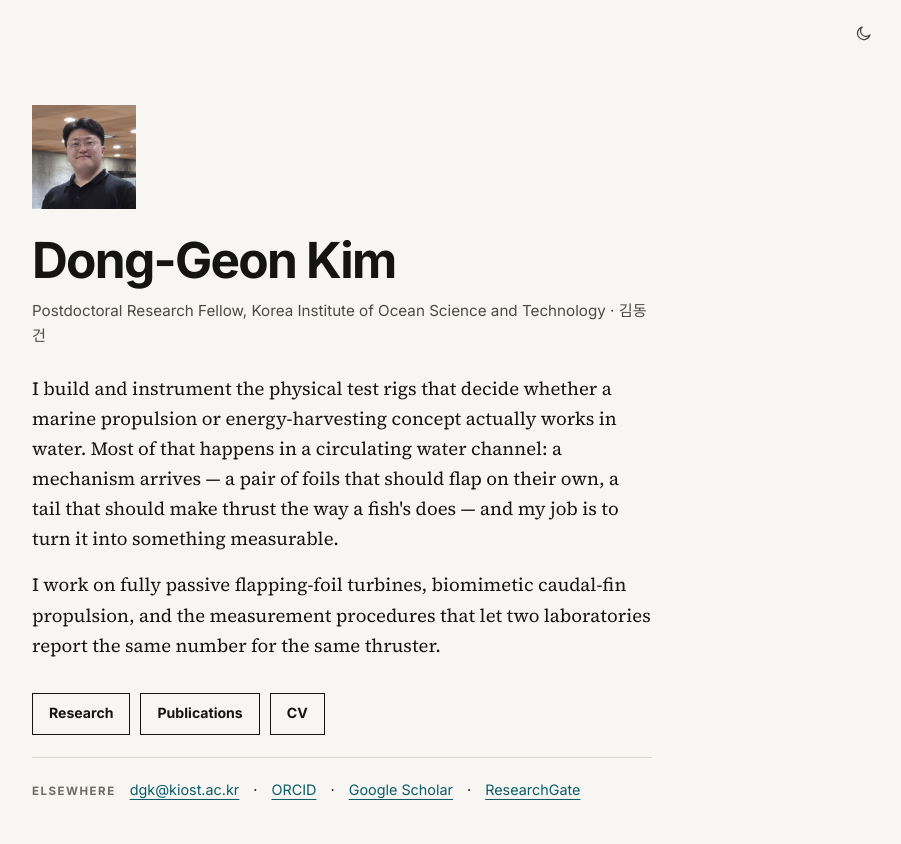
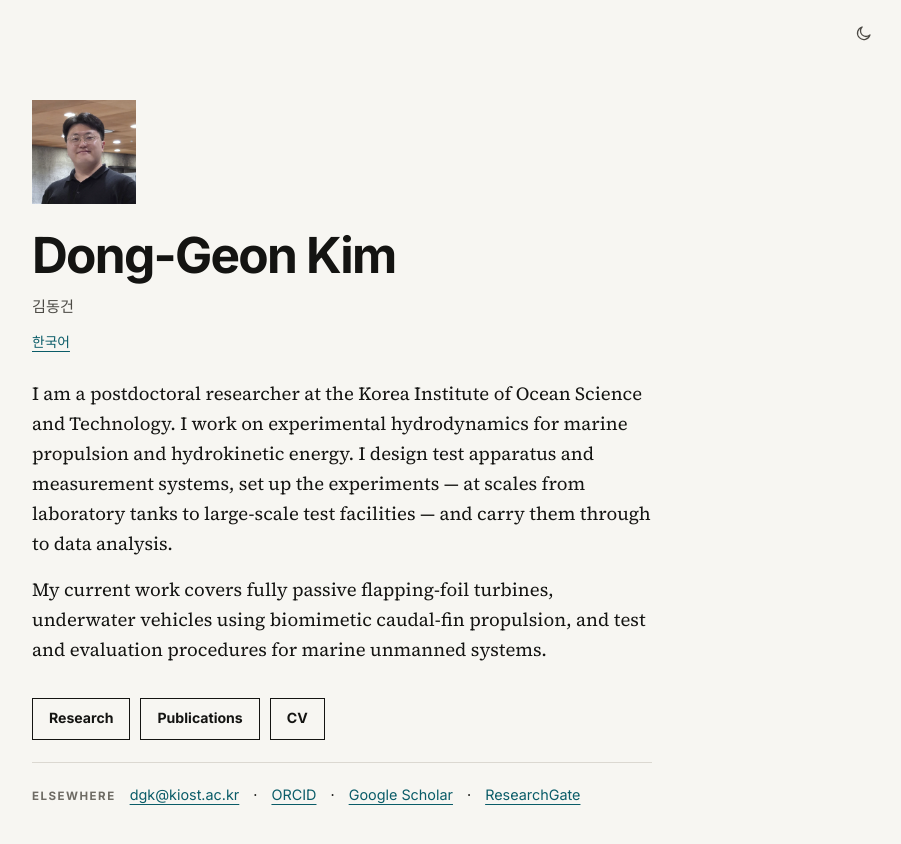
Before and after one commit to Halysis/halysis.github.io, a Jekyll site: the page built from index.html, in a window 1280 px wide. Shown: the top 844 px of the page, without its empty margins (298-1199 px from the left). Built offline with Jekyll 4.4.1, drawn with Linux system fonts in a browser that asks for light colours.

Commit message:
Add files via upload

```diff
--- a/_layouts/default.html
+++ b/_layouts/default.html
@@ -1,5 +1,5 @@
 <!doctype html>
-<html lang="en">
+<html lang="{{ page.lang }}">
 <head>
   <meta charset="utf-8">
   <meta name="viewport" content="width=device-width, initial-scale=1">
@@ -26,6 +26,10 @@
   <!-- SEO / indexing -->
   <meta name="robots" content="index, follow, max-snippet:-1, max-image-preview:large, max-video-preview:-1">
   <link rel="canonical" href="{{ site.url }}{{ page.url }}">
+{% if page.alt_url %}  <link rel="alternate" hreflang="{{ page.lang }}" href="{{ site.url }}{{ page.url }}">
+  <link rel="alternate" hreflang="{{ page.alt_lang }}" href="{{ site.url }}{{ page.alt_url }}">
+  <link rel="alternate" hreflang="x-default" href="{{ site.url }}/">
+{% endif %}
 
   <title>{{ page.title }}</title>
   <meta name="description" content="{{ page.description }}">
@@ -36,7 +40,7 @@
   <meta property="og:title" content="{{ page.title }}">
   <meta property="og:description" content="{{ page.description }}">
   <meta property="og:url" content="{{ site.url }}{{ page.url }}">
-  <meta property="og:locale" content="en_US">
+  <meta property="og:locale" content="{{ page.og_locale }}">
   <!-- Once a photo exists, add it here and the same file becomes the social preview:
   <meta property="og:image" content="{{ site.url }}/assets/img/og-image.jpg"> -->
   <meta name="twitter:card" content="summary_large_image">
--- a/assets/css/site.css
+++ b/assets/css/site.css
@@ -1,5 +1,5 @@
 :root {
-  --font-sans: "Inter", "Helvetica Neue", Arial, Helvetica, sans-serif;
+  --font-sans: "Inter", "Helvetica Neue", "Apple SD Gothic Neo", "Malgun Gothic", "Noto Sans KR", Arial, Helvetica, sans-serif;
   --font-serif: "Source Serif 4", Georgia, "Times New Roman", serif;
   --black: #141412;
   --gray-1: #4c4a45;
@@ -987,3 +987,42 @@ footer {
     width: min(calc(100% - 30px), 620px);
   }
 }
+
+.lang-switch {
+  margin: 12px 0 0;
+  font-size: 0.86rem;
+}
+
+.lang-switch a {
+  color: var(--accent);
+}
+
+.lang-switch a:hover {
+  color: var(--accent-strong);
+}
+
+.card-note {
+  margin: 14px 0 0;
+  color: var(--gray-2);
+  font-size: 0.82rem;
+}
+
+/* Korean pages: the Latin serif has no Hangul, so set the body copy in the
+   sans stack deliberately rather than letting it fall back mid-paragraph.
+   Wide tracking also breaks Hangul, so it is dialled back. */
+html[lang="ko"] .intro,
+html[lang="ko"] .lead {
+  font-family: var(--font-sans);
+  font-size: 1.06rem;
+  line-height: 1.72;
+  word-break: keep-all;
+}
+
+html[lang="ko"] .card-elsewhere .label,
+html[lang="ko"] .overline {
+  letter-spacing: 0.02em;
+}
+
+html[lang="ko"] h1 {
+  letter-spacing: -0.02em;
+}
--- a/cv/index.html
+++ b/cv/index.html
@@ -1,5 +1,7 @@
 ---
 layout: default
+lang: en
+og_locale: en_US
 nav: cv
 title: "CV — Dong-Geon Kim, Ph.D."
 description: "Curriculum vitae of Dong-Geon Kim, Ph.D. — appointments, funded projects, degrees, specialized training, awards, and experimental methods."
--- a/index.html
+++ b/index.html
@@ -1,8 +1,12 @@
 ---
 layout: default
 nav: home
-title: "Dong-Geon Kim, Ph.D. — Biomimetic Marine Propulsion & Experimental Hydrodynamics"
-description: "Dong-Geon Kim (김동건), Ph.D. — postdoctoral researcher at KIOST. I build and instrument physical test rigs for biomimetic marine propulsion and flapping-foil hydrokinetic turbines."
+lang: en
+og_locale: en_US
+alt_lang: ko
+alt_url: /ko/
+title: "Dong-Geon Kim, Ph.D. — Experimental Hydrodynamics for Marine Propulsion"
+description: "Dong-Geon Kim (김동건), Ph.D. — postdoctoral researcher at KIOST. Experimental hydrodynamics for marine propulsion and hydrokinetic energy: test apparatus, measurement systems, and data analysis from laboratory tanks to large-scale facilities."
 ---
 
     <script type="application/ld+json">
@@ -27,9 +31,9 @@ description: "Dong-Geon Kim (김동건), Ph.D. — postdoctoral researcher at KI
         "name": "Jeju National University"
       },
       "knowsAbout": [
+        "Experimental hydrodynamics",
         "Biomimetic marine propulsion",
         "Flapping-foil hydrokinetic turbines",
-        "Experimental hydrodynamics",
         "Fluid-structure interaction",
         "Marine robotics",
         "Test and evaluation engineering",
@@ -55,19 +59,20 @@ description: "Dong-Geon Kim (김동건), Ph.D. — postdoctoral researcher at KI
            alt="Dong-Geon Kim" width="600" height="600">
 
       <h1>Dong-Geon Kim</h1>
-      <p class="role">Postdoctoral Research Fellow, Korea Institute of Ocean Science and Technology · 김동건</p>
+      <p class="role">김동건</p>
+      <p class="lang-switch"><a href="{{ site.baseurl }}/ko/" hreflang="ko" lang="ko">한국어</a></p>
 
       <p class="intro">
-        I build and instrument the physical test rigs that decide whether a marine
-        propulsion or energy-harvesting concept actually works in water. Most of that
-        happens in a circulating water channel: a mechanism arrives — a pair of foils
-        that should flap on their own, a tail that should make thrust the way a fish's
-        does — and my job is to turn it into something measurable.
+        I am a postdoctoral researcher at the Korea Institute of Ocean Science and
+        Technology. I work on experimental hydrodynamics for marine propulsion and
+        hydrokinetic energy. I design test apparatus and measurement systems, set up
+        the experiments — at scales from laboratory tanks to large-scale test
+        facilities — and carry them through to data analysis.
       </p>
       <p class="intro">
-        I work on fully passive flapping-foil turbines, biomimetic caudal-fin
-        propulsion, and the measurement procedures that let two laboratories report
-        the same number for the same thruster.
+        My current work covers fully passive flapping-foil turbines, underwater
+        vehicles using biomimetic caudal-fin propulsion, and test and evaluation
+        procedures for marine unmanned systems.
       </p>
 
       <nav class="card-links" aria-label="Sections">
--- a/publications/index.html
+++ b/publications/index.html
@@ -1,5 +1,7 @@
 ---
 layout: default
+lang: en
+og_locale: en_US
 nav: publications
 title: "Publications — Dong-Geon Kim, Ph.D."
 description: "Peer-reviewed journal articles and conference presentations by Dong-Geon Kim on flapping-foil hydrokinetic turbines, biomimetic marine propulsion, and experimental hydrodynamics."
--- a/research/index.html
+++ b/research/index.html
@@ -1,5 +1,7 @@
 ---
 layout: default
+lang: en
+og_locale: en_US
 nav: research
 title: "Research — Dong-Geon Kim, Ph.D."
 description: "Fully passive flapping-foil hydrokinetic turbines, biomimetic caudal-fin propulsion, and test and evaluation procedures for marine unmanned systems — what was built, what was measured, and what came out."
--- a/sitemap.xml
+++ b/sitemap.xml
@@ -2,6 +2,12 @@
 <urlset xmlns="http://www.sitemaps.org/schemas/sitemap/0.9">
   <url>
     <loc>https://halysis.github.io/</loc>
+    <lastmod>2026-09-24</lastmod>
+    <changefreq>monthly</changefreq>
+    <priority>1.0</priority>
+  </url>
+  <url>
+    <loc>https://halysis.github.io/ko/</loc>
     <lastmod>2026-09-24</lastmod>
     <changefreq>monthly</changefreq>
     <priority>1.0</priority>
```
Also changed, not shown: ko/index.html (added, +50 -0 lines).
